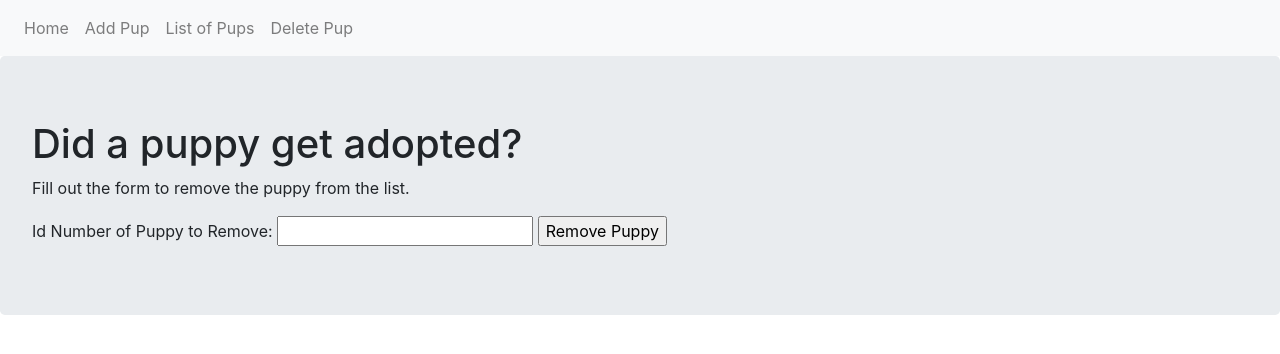
After one commit to james604s/flask-blog, a Flask app: template templates/delete.html in a window 1280 px wide. The commit adds this page. Shown: the top 354 px of the page. Run offline with Flask 2, Linux system fonts and the light colour scheme; the template is opened without the code that fills it: values that come from a table or form of the project are taken from there, others are empty; some libraries are stand-ins or nearby versions.

Commit message:
update db_views

```diff
--- /dev/null
+++ b/adoption_site.py
@@ -0,0 +1,80 @@
+# adoption_site.py
+import os
+from forms import AddForm, DelForm
+from flask import Flask, render_template, url_for, redirect
+from flask_sqlalchemy import SQLAlchemy
+from flask_migrate import Migrate
+
+app = Flask(__name__)
+
+app.config['SECRET_KEY'] = 'mysecreykey'
+
+############################
+### SQL DATABASE SECTION ###
+############################
+BASEDIR = os.path.abspath(os.path.dirname(__file__))
+
+app.config['SQLALCHEMY_DATABASE_URI'] = 'sqlite:///' + os.path.join(BASEDIR, 'data.sqlite')
+app.config['SQLALCHEMY_MODIFICATIONS'] = False
+
+db = SQLAlchemy(app)
+Migrate(app, db)
+
+##############
+### MODELS ###
+##############
+class Puppy(db.Model):
+    __tablename__ = "puppies"
+    id = db.Column(db.Integer ,primary_key=True)
+    name = db.Column(db.Text)
+
+    def __init__(self, name):
+        self.name = name
+
+    def __repr__(self):
+        return f"Puppy name: {self.name}"
+
+#####################
+### VIEW FUNCTION ###
+#####################
+
+@app.route("/")
+def index():
+    return render_template("home.html")
+
+@app.route("/add", methods=["GET", "POST"])
+def add_pup():
+    form = AddForm()
+
+    if form.validate_on_submit():
+        name = form.name.data
+        new_pup = Puppy(name)
+        db.session.add(new_pup)
+        db.session.commit()
+        return redirect(url_for('list_pup'))
+
+    return render_template("add.html", form=form)
+
+@app.route("/list")
+def list_pup():
+
+    puppies = Puppy.query.all()
+    return render_template("list.html", puppies=puppies)
+
+@app.route("/delete", methods=["GET", "POST"])
+def del_pup():
+
+    form = DelForm()
+
+    if form.validate_on_submit():
+        id = form.id.data
+        pup = Puppy.query.get(id)
+
+        db.session.delete(pup)
+        db.session.commit()
+
+        return redirect(url_for('list_pup'))
+    return render_template("delete.html", form=form)
+
+if __name__ == "__main__":
+    app.run(debug=True)
--- /dev/null
+++ b/forms.py
@@ -0,0 +1,15 @@
+# forms.py
+from flask_wtf import FlaskForm
+from wtforms import (
+                    StringField,
+                    IntegerField,
+                    SubmitField
+                    )
+
+class AddForm(FlaskForm):
+    name = StringField("Name of Puppy:")
+    submit = SubmitField("Add Puppy")
+
+class DelForm(FlaskForm):
+    id = IntegerField("Id Number of Puppy to Remove:")
+    submit = SubmitField("Remove Puppy")
--- a/templates/base.html
+++ b/templates/base.html
@@ -1,16 +1,30 @@
 <!DOCTYPE html>
-<html>
+<html lang="en" dir="ltr">
   <head>
     <meta charset="utf-8">
-    <title>Puppy Rock</title>
     <link rel="stylesheet" href="https://maxcdn.bootstrapcdn.com/bootstrap/4.0.0/css/bootstrap.min.css" integrity="sha384-Gn5384xqQ1aoWXA+058RXPxPg6fy4IWvTNh0E263XmFcJlSAwiGgFAW/dAiS6JXm" crossorigin="anonymous">
+    <script src="https://code.jquery.com/jquery-3.2.1.slim.min.js" integrity="sha384-KJ3o2DKtIkvYIK3UENzmM7KCkRr/rE9/Qpg6aAZGJwFDMVNA/GpGFF93hXpG5KkN" crossorigin="anonymous"></script>
+    <script src="https://cdnjs.cloudflare.com/ajax/libs/popper.js/1.12.9/umd/popper.min.js" integrity="sha384-ApNbgh9B+Y1QKtv3Rn7W3mgPxhU9K/ScQsAP7hUibX39j7fakFPskvXusvfa0b4Q" crossorigin="anonymous"></script>
     <script src="https://maxcdn.bootstrapcdn.com/bootstrap/4.0.0/js/bootstrap.min.js" integrity="sha384-JZR6Spejh4U02d8jOt6vLEHfe/JQGiRRSQQxSfFWpi1MquVdAyjUar5+76PVCmYl" crossorigin="anonymous"></script>
+
+    <title>Adoption</title>
   </head>
   <body>
+
     <nav class="navbar navbar-expand-lg navbar-light bg-light">
-      <a class="navbar-brand" href="#">Puppies Rock!</a>
-    </nav>
+
+    <div class="navbar-nav">
+      <a class="nav-item nav-link" href="{{ url_for('index') }}">Home</a>
+      <a class="nav-item nav-link" href="{{ url_for('add_pup') }}">Add Pup</a>
+      <a class="nav-item nav-link" href="{{ url_for('list_pup') }}">List of Pups</a>
+      <a class="nav-item nav-link" href="{{ url_for('del_pup') }}">Delete Pup</a>
+
+    </div>
+
+</nav>
+
     {% block content %}
+
     {% endblock %}
   </body>
 </html>
--- /dev/null
+++ b/templates/delete.html
@@ -0,0 +1,13 @@
+{% extends "base.html" %}
+{% block content %}
+<div class="jumbotron">
+  <h1>Did a puppy get adopted?</h1>
+  <p>Fill out the form to remove the puppy from the list.</p>
+  <form method="POST">
+      {# This hidden_tag is a CSRF security feature. #}
+      {{ form.hidden_tag() }}
+      {{ form.id.label }} {{ form.id() }}
+      {{ form.submit() }}
+  </form>
+</div>
+{% endblock %}
--- /dev/null
+++ b/templates_dbtest/home.html
@@ -0,0 +1,5 @@
+{% extends "base.html"%}
+{% block content %}
+<h1>This is the home page.</h1>
+<h2>Go to /puppy/name</h2>
+{% endblock %}
```
Also changed, not shown: templates/add.html (added, +13 -0 lines), templates/home.html (+5 -3 lines), templates/list.html (added, +12 -0 lines), templates_dbtest/base.html (added, +16 -0 lines), note/basic.py (renamed from basic.py), note/crud.py (renamed from crud.py), note/models.py (renamed from models.py), note/setupdatabase.py (renamed from setupdatabase.py), note/test_main.py (renamed from test_main.py), templates_dbtest/index.html (renamed from templates/index.html), templates_dbtest/index2.html (added), templates_dbtest/puppy.html (renamed from templates/puppy.html), templates_dbtest/thankyou.html (renamed from templates/thankyou.html), 2 other files.
